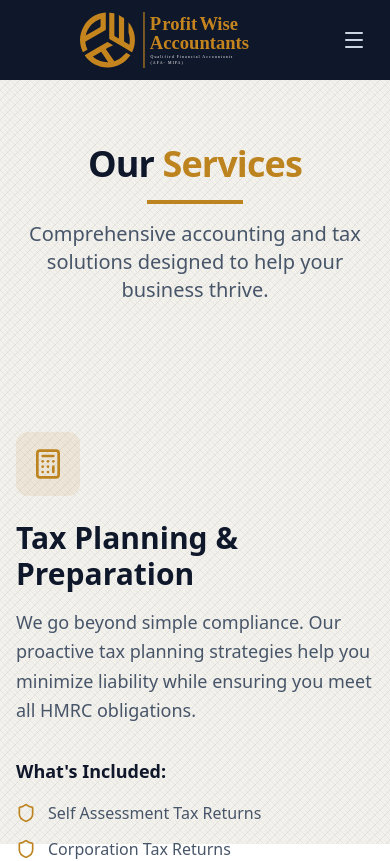
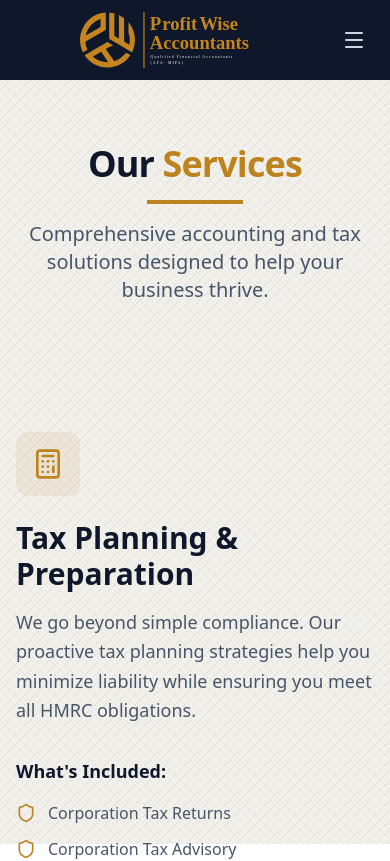
Before and after one commit to zain10k/profitwiseaccountancy, a React (Vite) app: page /services in a window 390 px wide. Shown: the top 861 px of the page. Built offline with nearby package versions, Linux system fonts and the light colour scheme.

Commit message:
Update services: add Self Assessment and Wills/Trust/Probate, update phone number, remove badges, rename Payroll service

```diff
--- a/src/components/Footer.tsx
+++ b/src/components/Footer.tsx
@@ -65,10 +65,12 @@ export function Footer() {
               <li><Link to="/services#tax" onClick={() => handleLinkClick('/services#tax')} className="hover:text-white transition-colors">Tax Planning & Preparation</Link></li>
               <li><Link to="/services#bookkeeping" onClick={() => handleLinkClick('/services#bookkeeping')} className="hover:text-white transition-colors">Bookkeeping & Cloud Accounting</Link></li>
               <li><Link to="/services#vat-investigation" onClick={() => handleLinkClick('/services#vat-investigation')} className="hover:text-white transition-colors">VAT Investigation</Link></li>
-              <li><Link to="/services#payroll" onClick={() => handleLinkClick('/services#payroll')} className="hover:text-white transition-colors">Payroll & Auto Enrolment</Link></li>
+              <li><Link to="/services#payroll" onClick={() => handleLinkClick('/services#payroll')} className="hover:text-white transition-colors">Payroll & Pension</Link></li>
               <li><Link to="/services#management" onClick={() => handleLinkClick('/services#management')} className="hover:text-white transition-colors">Management Accounts</Link></li>
               <li><Link to="/services#advisory" onClick={() => handleLinkClick('/services#advisory')} className="hover:text-white transition-colors">Business Advisory</Link></li>
               <li><Link to="/services#formation" onClick={() => handleLinkClick('/services#formation')} className="hover:text-white transition-colors">Company Formation & Secretarial</Link></li>
+              <li><Link to="/services#self-assessment" onClick={() => handleLinkClick('/services#self-assessment')} className="hover:text-white transition-colors">Self Assessment</Link></li>
+              <li><Link to="/services#wills-trust-probate" onClick={() => handleLinkClick('/services#wills-trust-probate')} className="hover:text-white transition-colors">Wills, Trust & Probate</Link></li>
             </ul>
           </div>
 
@@ -82,7 +84,7 @@ export function Footer() {
               </li>
               <li className="flex items-center gap-3">
                 <Phone className="h-5 w-5 shrink-0 text-primary" />
-                <span>+44 (0) 20 1234 5678</span>
+                <span>+44 7939 018799</span>
               </li>
               <li className="flex items-center gap-3">
                 <Mail className="h-5 w-5 shrink-0 text-primary" />
--- a/src/components/Hero.tsx
+++ b/src/components/Hero.tsx
@@ -1,5 +1,5 @@
 import { Link } from 'react-router-dom'
-import { ArrowRight, CheckCircle2 } from 'lucide-react'
+import { ArrowRight } from 'lucide-react'
 
 export function Hero() {
   return (
@@ -33,16 +33,6 @@ export function Hero() {
                 View Our Services
               </Link>
             </div>
-            <div className="mt-10 flex flex-col sm:flex-row gap-6 sm:justify-center lg:justify-start text-sm font-medium text-slate-500">
-              <div className="flex items-center gap-2">
-                <CheckCircle2 className="h-5 w-5 text-primary" />
-                <span>ICAEW Chartered Accountants</span>
-              </div>
-              <div className="flex items-center gap-2">
-                <CheckCircle2 className="h-5 w-5 text-primary" />
-                <span>Xero & QuickBooks Partners</span>
-              </div>
-            </div>
           </div>
           <div className="relative mt-12 sm:mx-auto sm:max-w-lg lg:col-span-6 lg:mx-0 lg:mt-0 lg:flex lg:max-w-none lg:items-center">
             <div className="relative mx-auto w-full rounded-lg shadow-lg lg:max-w-md border-4 border-primary/20">
--- a/src/components/ServiceHighlights.tsx
+++ b/src/components/ServiceHighlights.tsx
@@ -1,5 +1,5 @@
 import { Link } from 'react-router-dom'
-import { Calculator, TrendingUp, FileText, Users, PieChart, Briefcase, Search } from 'lucide-react'
+import { Calculator, TrendingUp, FileText, Users, PieChart, Briefcase, Search, FileCheck, Scale } from 'lucide-react'
 
 const services = [
   {
@@ -44,6 +44,18 @@ const services = [
     icon: Search,
     link: '/services#vat-investigation',
   },
+  {
+    title: 'Self Assessment',
+    description: 'Expert preparation and submission of your Self Assessment tax returns with accuracy and deadline compliance.',
+    icon: FileCheck,
+    link: '/services#self-assessment',
+  },
+  {
+    title: 'Wills, Trust & Probate',
+    description: 'Comprehensive estate planning and probate services to protect your assets and ensure tax-efficient estate administration.',
+    icon: Scale,
+    link: '/services#wills-trust-probate',
+  },
 ]
 
 export function ServiceHighlights() {
@@ -75,6 +87,8 @@ export function ServiceHighlights() {
                     service.title.includes('Advisory') ? 'https://images.pexels.com/photos/3184360/pexels-photo-3184360.jpeg?auto=compress&cs=tinysrgb&w=600' :
                     service.title.includes('Management') ? 'https://images.pexels.com/photos/3184338/pexels-photo-3184338.jpeg?auto=compress&cs=tinysrgb&w=600' :
                     service.title.includes('VAT Investigation') ? 'https://images.pexels.com/photos/6801876/pexels-photo-6801876.jpeg?auto=compress&cs=tinysrgb&w=600' :
+                    service.title.includes('Self Assessment') ? 'https://images.pexels.com/photos/6801876/pexels-photo-6801876.jpeg?auto=compress&cs=tinysrgb&w=600' :
+                    service.title.includes('Wills') ? 'https://images.pexels.com/photos/3184306/pexels-photo-3184306.jpeg?auto=compress&cs=tinysrgb&w=600' :
                     'https://images.pexels.com/photos/3184339/pexels-photo-3184339.jpeg?auto=compress&cs=tinysrgb&w=600'
                   }
                   alt={service.title}
--- a/src/pages/Contact.tsx
+++ b/src/pages/Contact.tsx
@@ -37,8 +37,8 @@ export function Contact() {
                   </p>
                   <p>
                     <span className="font-medium">Phone:</span>{' '}
-                    <a href="tel:+442012345678" className="underline hover:text-primary">
-                      +44 (0) 20 1234 5678
+                    <a href="tel:+447939018799" className="underline hover:text-primary">
+                      +44 7939 018799
                     </a>
                   </p>
                   <p>
--- a/src/pages/Services.tsx
+++ b/src/pages/Services.tsx
@@ -1,5 +1,5 @@
 import { Link } from 'react-router-dom'
-import { Calculator, TrendingUp, FileText, Users, PieChart, Briefcase, Shield, Search } from 'lucide-react'
+import { Calculator, TrendingUp, FileText, Users, PieChart, Briefcase, Shield, Search, FileCheck, Scale } from 'lucide-react'
 
 const allServices = [
   {
@@ -7,13 +7,11 @@ const allServices = [
     title: 'Tax Planning & Preparation',
     description: 'We go beyond simple compliance. Our proactive tax planning strategies help you minimize liability while ensuring you meet all HMRC obligations.',
     details: [
-        'Self Assessment Tax Returns',
         'Corporation Tax Returns',
         'Corporation Tax Advisory',
         'Tax Consultancy',
         'Capital Gains Tax Advice',
-        'Inheritance Tax Planning',
-        'R&D Tax Credits'
+        'Inheritance Tax Planning'
     ],
     icon: Calculator,
   },
@@ -47,7 +45,7 @@ const allServices = [
   },
   {
     id: 'payroll',
-    title: 'Payroll & Auto Enrolment',
+    title: 'Payroll & Pension',
     description: 'Paying your team shouldn’t be a headache. We handle the entire payroll process, ensuring accuracy and compliance with pension regulations.',
     details: [
         'Weekly/Monthly Payslips',
@@ -96,6 +94,34 @@ const allServices = [
         'Director Appointments'
     ],
     icon: Briefcase,
+  },
+  {
+    id: 'self-assessment',
+    title: 'Self Assessment',
+    description: 'Expert preparation and submission of your Self Assessment tax returns. We ensure accuracy, maximize your allowances, and meet all HMRC deadlines.',
+    details: [
+        'Individual Tax Return Preparation',
+        'Sole Trader Returns',
+        'Partnership Returns',
+        'Tax Calculation & Optimization',
+        'Deadline Management',
+        'HMRC Correspondence Handling'
+    ],
+    icon: FileCheck,
+  },
+  {
+    id: 'wills-trust-probate',
+    title: 'Wills, Trust & Probate',
+    description: 'Comprehensive estate planning and probate services to protect your assets and ensure your wishes are carried out efficiently and tax-efficiently.',
+    details: [
+        'Will Preparation & Review',
+        'Trust Formation & Administration',
+        'Probate Services',
+        'Inheritance Tax Planning',
+        'Estate Administration',
+        'Beneficiary Support'
+    ],
+    icon: Scale,
   }
 ]
 
@@ -150,6 +176,8 @@ export function Services() {
                     service.id === 'management' ? 'https://images.pexels.com/photos/3184357/pexels-photo-3184357.jpeg?auto=compress&cs=tinysrgb&w=800' :
                     service.id === 'advisory' ? 'https://images.pexels.com/photos/3184460/pexels-photo-3184460.jpeg?auto=compress&cs=tinysrgb&w=800' :
                     service.id === 'vat-investigation' ? 'https://images.pexels.com/photos/6801648/pexels-photo-6801648.jpeg?auto=compress&cs=tinysrgb&w=800' :
+                    service.id === 'self-assessment' ? 'https://images.pexels.com/photos/6801874/pexels-photo-6801874.jpeg?auto=compress&cs=tinysrgb&w=800' :
+                    service.id === 'wills-trust-probate' ? 'https://images.pexels.com/photos/3184306/pexels-photo-3184306.jpeg?auto=compress&cs=tinysrgb&w=800' :
                     'https://images.pexels.com/photos/3184341/pexels-photo-3184341.jpeg?auto=compress&cs=tinysrgb&w=800'
                   }
                   alt={service.title}
```
